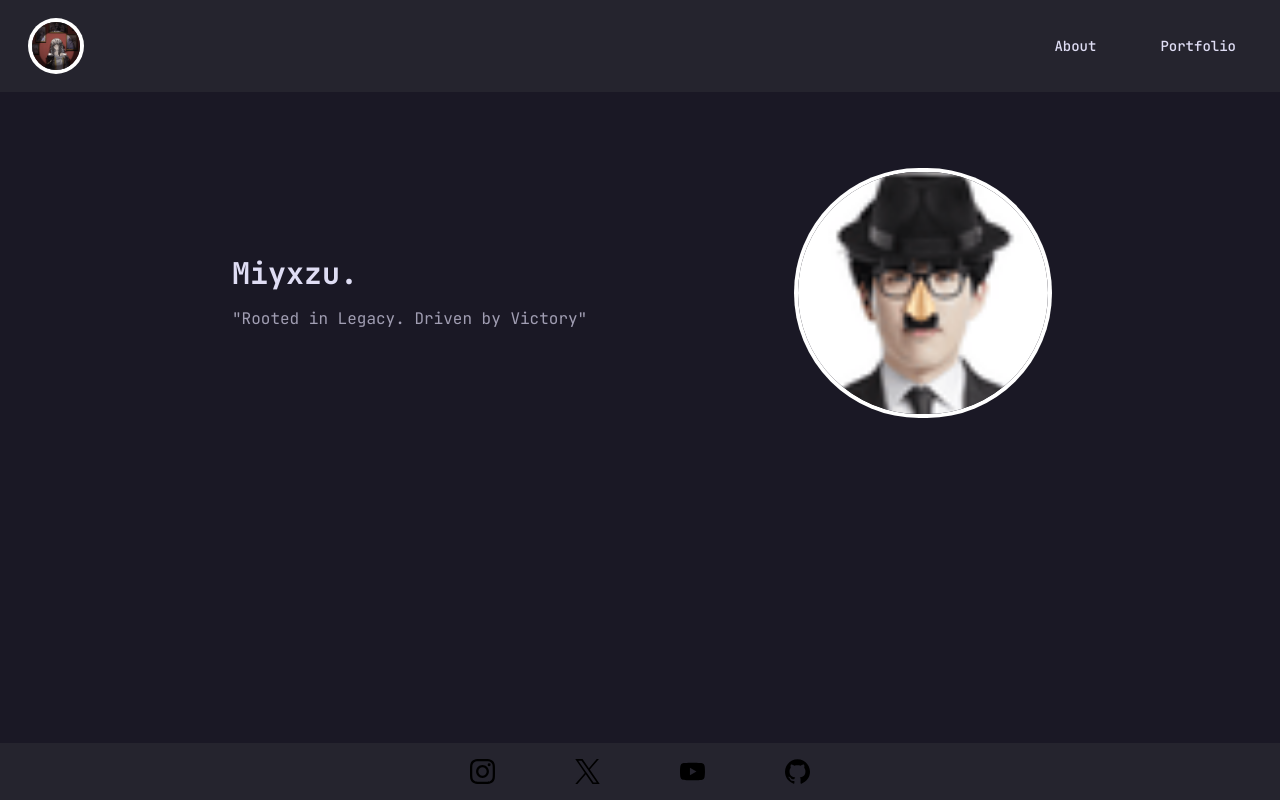
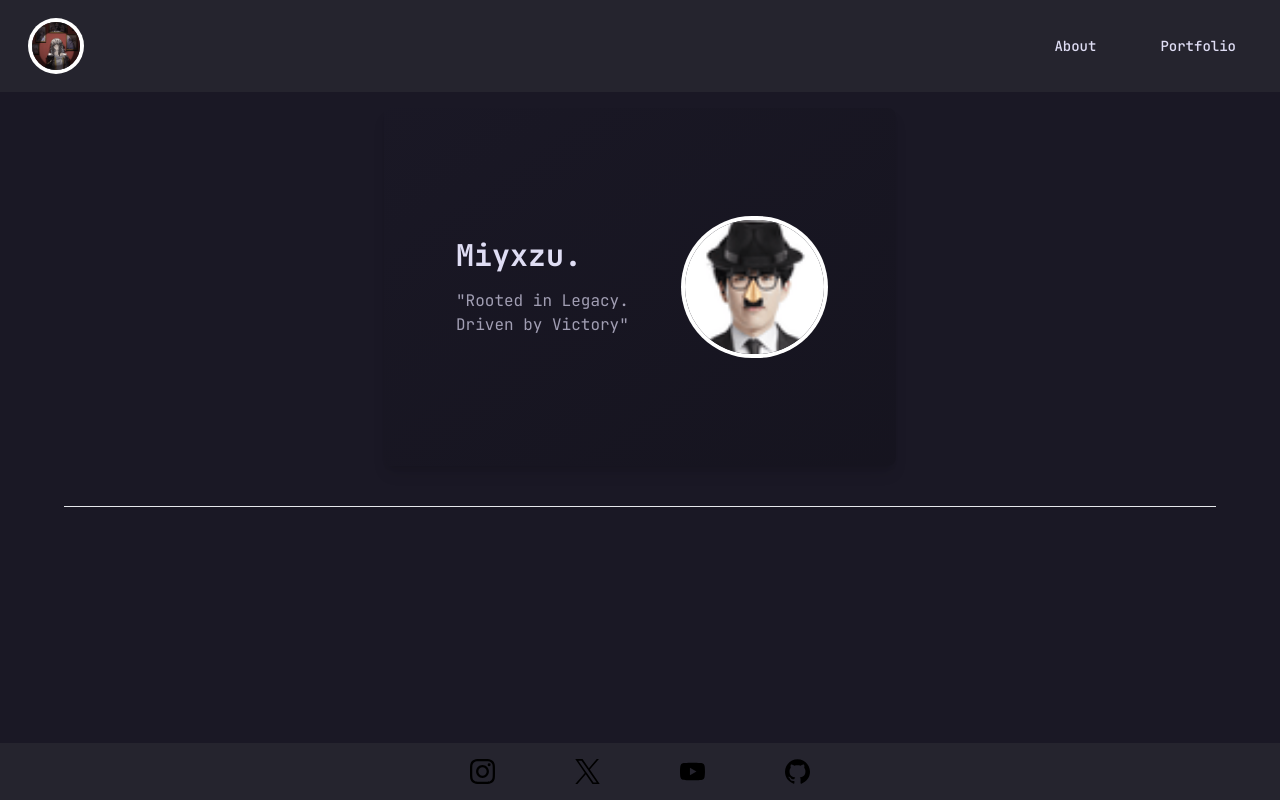
Before and after one commit to Miyxzu/definitely-high-quality-portfolio, a Next.js app: page /definitely-high-quality-portfolio/ in a window 1280 px wide. Built offline with nearby package versions, Linux system fonts and the light colour scheme.

Commit message:
refactor: Rearrange layout structure for improved readability and styling

```diff
--- a/app/page.tsx
+++ b/app/page.tsx
@@ -6,6 +6,7 @@ export default function Home() {
   return (
     <div className="">
       <main>
+        <div className="bg-linear-to-br from-background to-card rounded-lg shadow-lg p-8 m-4 xl:mx-96 xl:max-w-6xl">
           <div className="my-20 flex items-center justify-between gap-8 mx-auto xl:max-w-4xl">
             <div className="ml-10 flex flex-col gap-4">
               <h1 className="text-3xl font-bold">Miyxzu.</h1>
@@ -21,6 +22,10 @@ export default function Home() {
               className="mr-10 rounded-full ring-4 ring-white"
             />
           </div>
+        </div>
+        <div className="my-10">
+          <div className="border-b border-gray-200 w-full mx-auto xl:max-w-6xl lg:max-w-4xl"/>
+        </div>
       </main>
     </div>
   );
```
Lines whose indentation alone changed are shown as unchanged.
